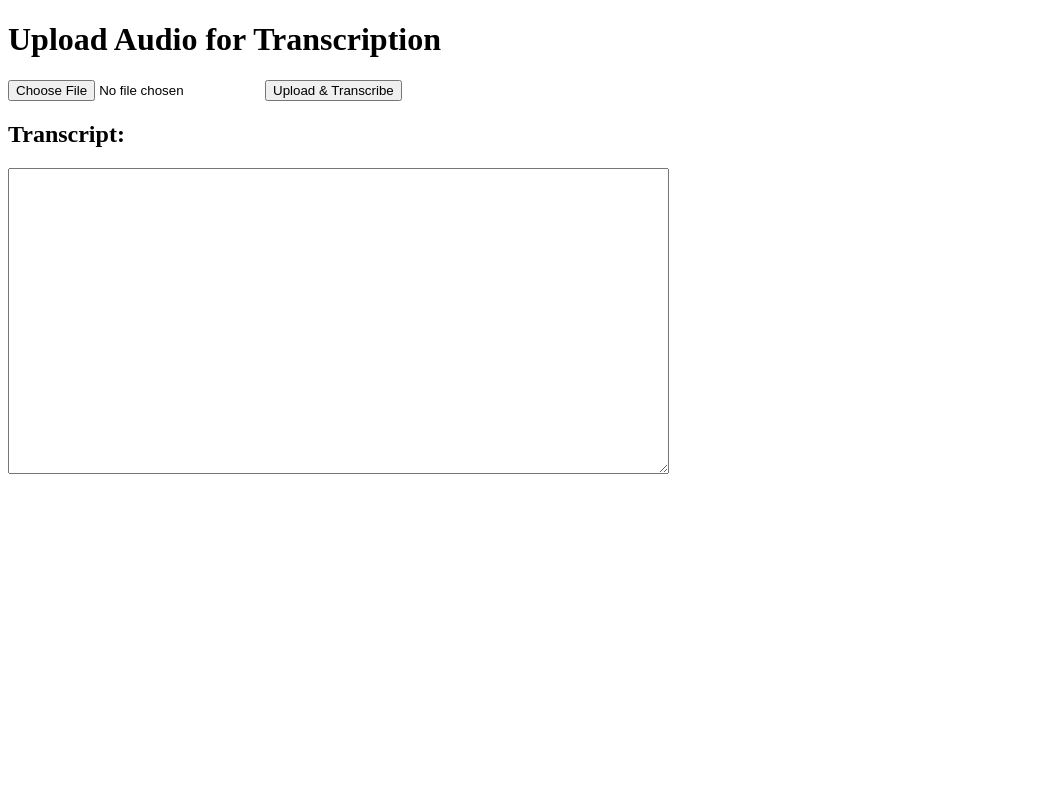
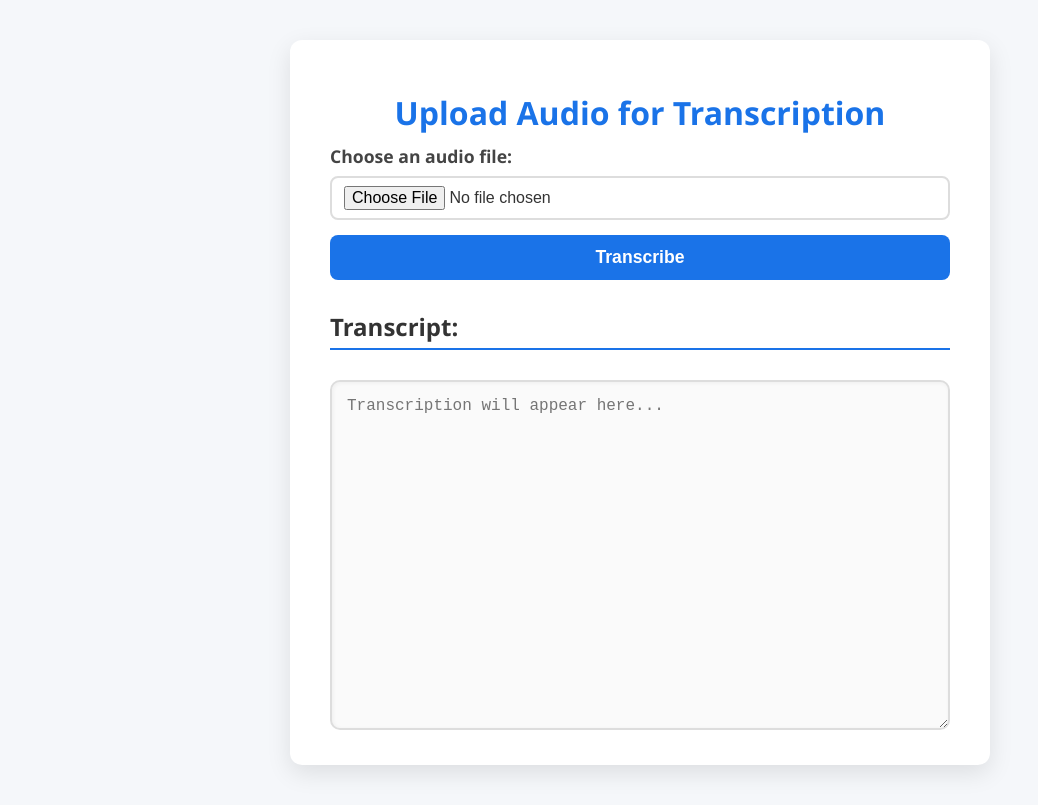
Before and after one commit to tech-kavi/call-transcriptor, a website: page public/index.html in a window 1280 px wide. Shown: the whole page, without its empty margins (0-1038 px from the left). Drawn offline with Linux system fonts and the light colour scheme.

Commit message:
changed frontend design

```diff
--- a/public/index.html
+++ b/public/index.html
@@ -1,17 +1,137 @@
 <!DOCTYPE html>
-<html>
+<html lang="en">
 <head>
-  <title>Rev.ai Transcription</title>
+  <meta charset="UTF-8" />
+  <meta name="viewport" content="width=device-width, initial-scale=1" />
+  <title>KAVI Transcriptor</title>
+  <style>
+    /* Reset some defaults */
+    * {
+      box-sizing: border-box;
+    }
+
+    body {
+      font-family: 'Segoe UI', Tahoma, Geneva, Verdana, sans-serif;
+      background: #f5f7fa;
+      color: #333;
+      margin: 0;
+      padding: 40px 20px;
+      display: flex;
+      flex-direction: column;
+      align-items: center;
+      min-height: 100vh;
+    }
+
+    h1 {
+      color: #1a73e8;
+      margin-bottom: 10px;
+      text-align: center;
+    }
+
+    .container {
+      max-width: 700px;
+      width: 100%;
+      background: white;
+      padding: 30px 40px;
+      border-radius: 12px;
+      box-shadow: 0 8px 24px rgb(0 0 0 / 0.1);
+    }
+
+    label {
+      display: block;
+      margin-bottom: 8px;
+      font-weight: 600;
+      font-size: 1.1rem;
+      color: #444;
+    }
+
+    input[type="file"] {
+      width: 100%;
+      padding: 8px 12px;
+      font-size: 1rem;
+      border: 2px solid #ddd;
+      border-radius: 8px;
+      transition: border-color 0.3s ease;
+      cursor: pointer;
+    }
+
+    input[type="file"]:focus,
+    input[type="file"]:hover {
+      border-color: #1a73e8;
+      outline: none;
+    }
+
+    button {
+      margin-top: 15px;
+      background-color: #1a73e8;
+      color: white;
+      border: none;
+      padding: 12px 25px;
+      font-size: 1.1rem;
+      font-weight: 700;
+      border-radius: 8px;
+      cursor: pointer;
+      transition: background-color 0.3s ease;
+      width: 100%;
+    }
+
+    button:hover {
+      background-color: #155ab6;
+    }
+
+    h2 {
+      margin-top: 30px;
+      color: #333;
+      border-bottom: 2px solid #1a73e8;
+      padding-bottom: 5px;
+    }
+
+    textarea {
+      width: 100%;
+      height: 350px;
+      padding: 15px;
+      margin-top: 10px;
+      font-size: 1rem;
+      font-family: 'Courier New', Courier, monospace;
+      border: 2px solid #ddd;
+      border-radius: 10px;
+      resize: vertical;
+      background-color: #fafafa;
+      white-space: pre-wrap;
+      box-shadow: inset 1px 1px 4px rgba(0, 0, 0, 0.05);
+      transition: border-color 0.3s ease;
+    }
+
+    textarea:focus {
+      border-color: #1a73e8;
+      outline: none;
+      background-color: #fff;
+      box-shadow: 0 0 8px rgba(26, 115, 232, 0.3);
+    }
+
+    @media (max-width: 480px) {
+      .container {
+        padding: 20px 15px;
+      }
+
+      textarea {
+        height: 250px;
+      }
+    }
+  </style>
 </head>
 <body>
-  <h1>Upload Audio for Transcription</h1>
+  <div class="container">
+    <h1>Upload Audio for Transcription</h1>
 
-  <input type="file" id="audioFile" accept="audio/*" />
-  <button id="uploadBtn">Upload & Transcribe</button>
+    <label for="audioFile">Choose an audio file:</label>
+    <input type="file" id="audioFile" accept="audio/*" />
 
-  <h2>Transcript:</h2>
-  <!-- ✅ This textarea will display and allow editing of the transcript -->
-  <textarea id="transcript" rows="20" cols="80" style="white-space: pre-wrap;"></textarea>
+    <button id="uploadBtn">Transcribe</button>
+
+    <h2>Transcript:</h2>
+    <textarea id="transcript" placeholder="Transcription will appear here..." readonly></textarea>
+  </div>
 
   <script>
     const uploadBtn = document.getElementById('uploadBtn');
@@ -26,6 +146,7 @@
       }
 
       transcriptEl.value = 'Uploading and transcribing... Please wait.';
+      transcriptEl.removeAttribute('readonly');
 
       const formData = new FormData();
       formData.append('audio', file);
@@ -42,10 +163,11 @@
 
         const data = await response.json();
 
-        // ✅ Assign directly to textarea value to preserve \n as real newlines
         transcriptEl.value = data.transcript || 'No transcript returned.';
       } catch (err) {
         transcriptEl.value = 'Error: ' + err.message;
+      } finally {
+        transcriptEl.setAttribute('readonly', true);
       }
     });
   </script>
```
